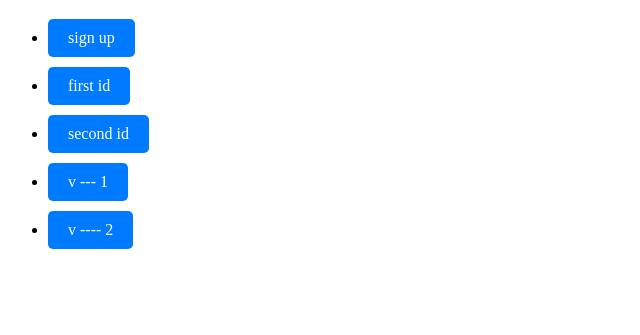
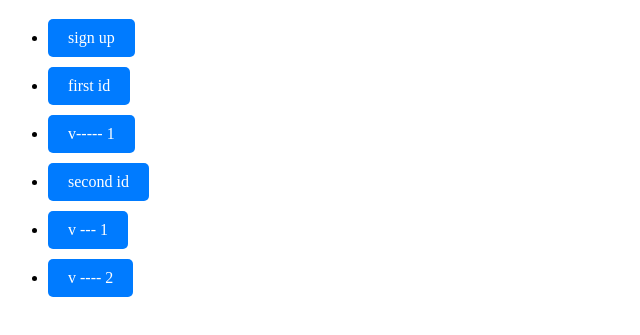
Before and after one commit to SkPocketmoney/Div, a plain HTML site: page index.html in a window 1280 px wide. Shown: the part 61-396 px from the top of the page, without its empty margins (0-640 px from the left). Drawn offline with Linux system fonts and the light colour scheme.

Commit message:
Update index.html

```diff
--- a/index.html
+++ b/index.html
@@ -28,6 +28,12 @@
     <ul>
         <li><a href="https://www.hipi.co.in/login/phone" class="button-link">sign up</a></li>
         <li><a href="https://www.hipi.co.in/@onlybeauty_girl" class="button-link">first id</a></li>
+
+<li><a href="
+        https://www.hipi.co.in/single-video/219bcd53-de0c-4fb2-9b08-5cfe3abb02f5?feed=profile&keyword=onlybeauty_girl&index=0&tab=all&pinCount=0
+        " class="button-link">v----- 1</a></li>
+
+
         <li><a href="https://www.hipi.co.in/@mhindi445" class="button-link">second id</a></li>
 
         <li><a href="
```
